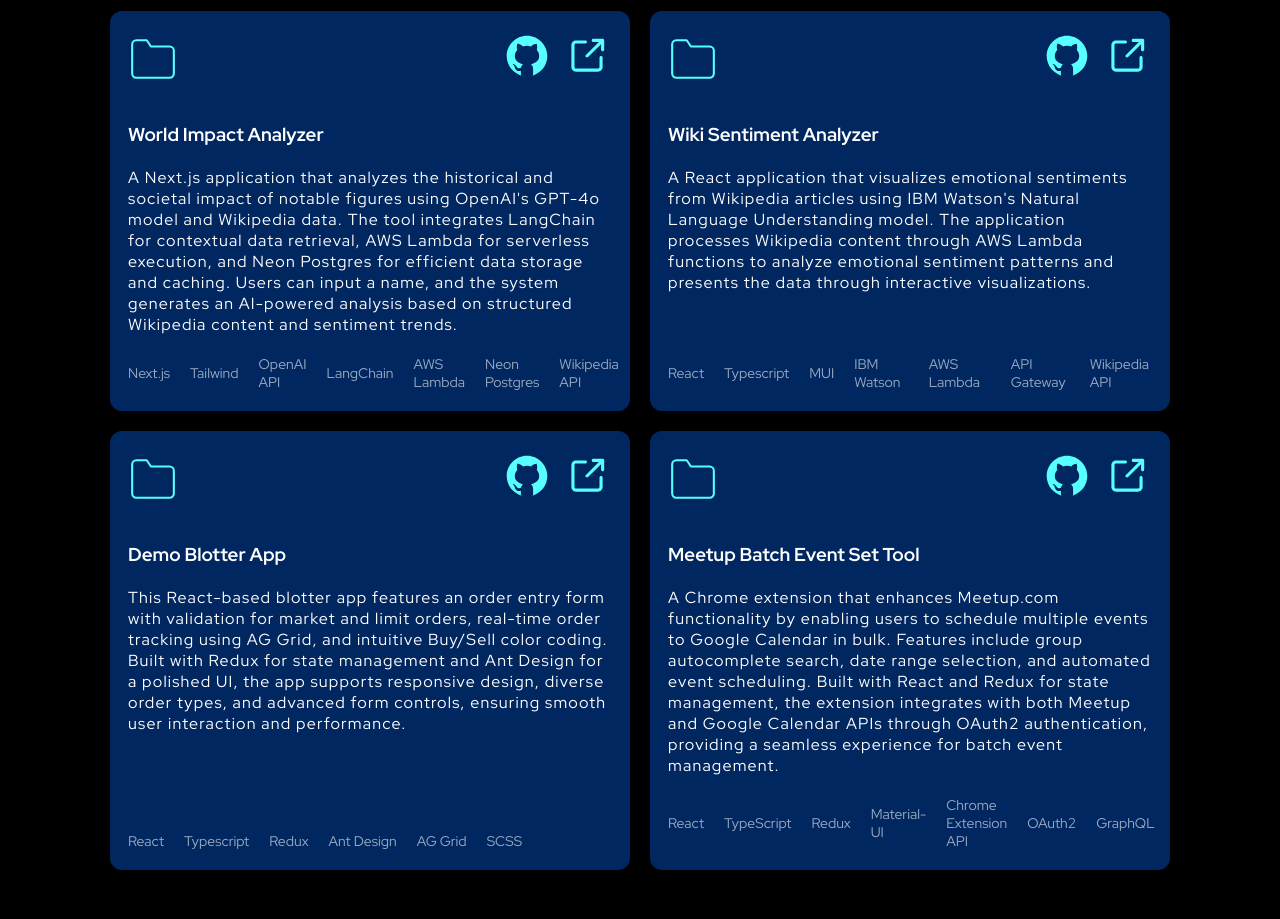
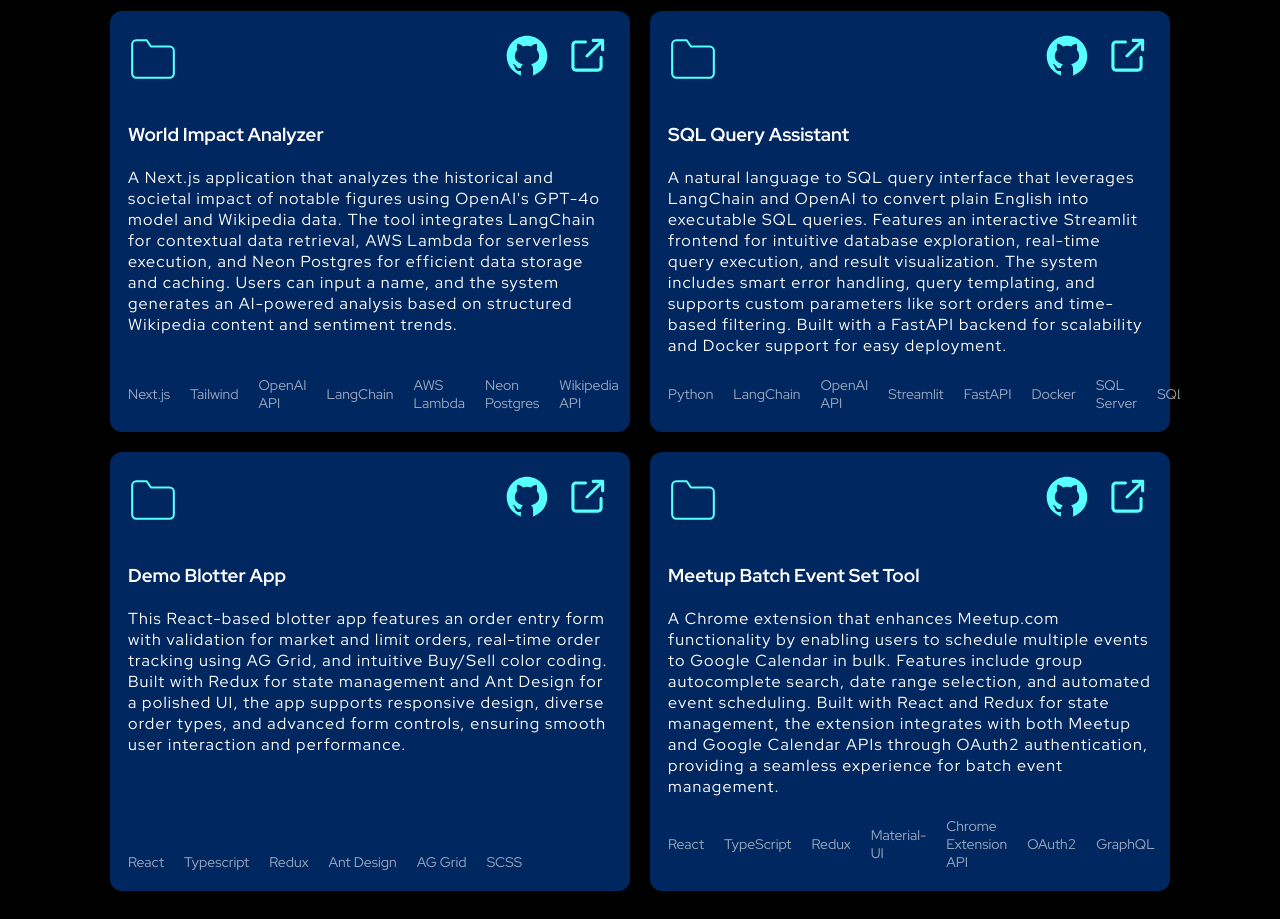
Before and after one commit to Sshetty2/portfolio-website, a React (Vite) app: page / in a window 1280 px wide. Shown: the part 880-1799 px from the top of the page. Built offline with nearby package versions, Linux system fonts and the light colour scheme; no server answers; what aws-amplify would draw is missing.

Commit message:
update portfolio projects

```diff
--- a/src/components/Projects/Projects.tsx
+++ b/src/components/Projects/Projects.tsx
@@ -14,12 +14,12 @@
     projectLink: 'https://world-impact-analyzer.vercel.app/'
   },
   {
-    title      : 'Wiki Sentiment Analyzer',
+    title      : 'SQL Query Assistant',
     // eslint-disable-next-line max-len
-    description: 'A React application that visualizes emotional sentiments from Wikipedia articles using IBM Watson\'s Natural Language Understanding model. The application processes Wikipedia content through AWS Lambda functions to analyze emotional sentiment patterns and presents the data through interactive visualizations.',
-    tech       : ['React', 'Typescript', 'MUI', 'IBM Watson', 'AWS Lambda', 'API Gateway', 'Wikipedia API'],
-    githubLink : 'https://github.com/Sshetty2/wiki-sentiment-analysis',
-    projectLink: 'https://www.wiki-sentiment-analyzer.wiki/'
+    description: 'A natural language to SQL query interface that leverages LangChain and OpenAI to convert plain English into executable SQL queries. Features an interactive Streamlit frontend for intuitive database exploration, real-time query execution, and result visualization. The system includes smart error handling, query templating, and supports custom parameters like sort orders and time-based filtering. Built with a FastAPI backend for scalability and Docker support for easy deployment.',
+    tech       : ['Python', 'LangChain', 'OpenAI API', 'Streamlit', 'FastAPI', 'Docker', 'SQL Server', 'SQLite'],
+    githubLink : 'https://github.com/Sshetty2/sql-query-assistant',
+    projectLink: 'https://sql-query-assistant-ql4c.onrender.com/'
   },
   {
     title      : 'Demo Blotter App',
```
